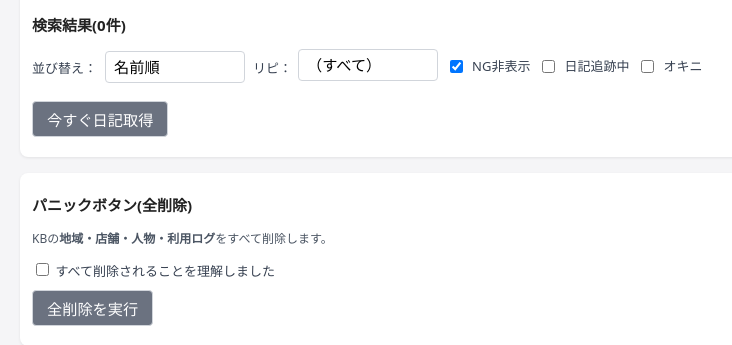
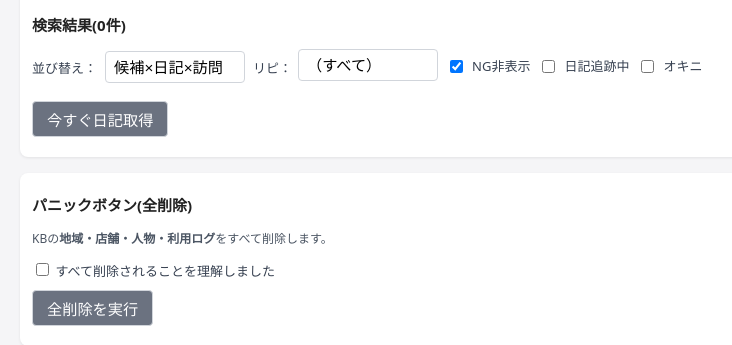
Before and after one commit to fumizo07/zofusai, a FastAPI app: page /kb/search in a window 1280 px wide. Shown: the part 671-1016 px from the top of the page, without its empty margins (186-918 px from the left). Run offline with FastAPI, Linux system fonts and the light colour scheme; parts of the project's set-up code (start-up, migrations or seed data) failed here and were passed over.

Commit message:
Update kb_index.html

```diff
--- a/templates/kb_index.html
+++ b/templates/kb_index.html
@@ -179,8 +179,8 @@
       <div class="form-row kb-person-sort-row">
         <label>並び替え：</label>
         <select id="kb_person_sort">
-          <option value="name" selected>名前順</option>
-          <option value="smart">候補×日記×訪問</option>
+          <option value="smart" selected>候補×日記×訪問</option>
+          <option value="name">名前順</option>
           <option value="candidate">候補ランク順</option>
           <option value="height">身長が低い順</option>
           <option value="cup">胸が大きい順</option>
```
